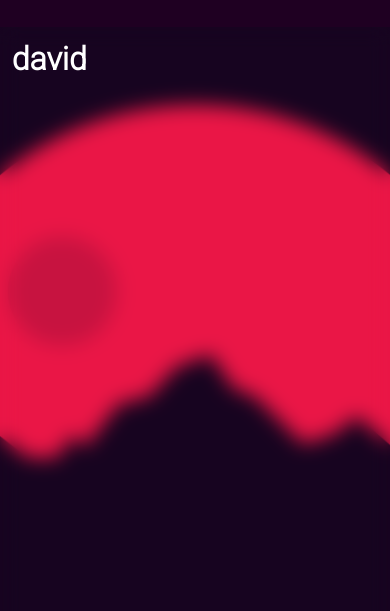
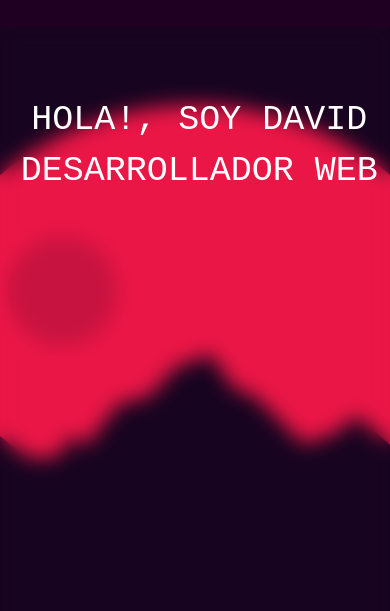
Before and after one commit to DavidLoera/davidloera.github.io, a plain HTML site: page index.html in a window 390 px wide. Shown: the part 124-735 px from the top of the page. Drawn offline with nearby package versions, Linux system fonts and the light colour scheme.

Commit message:
Add files via upload

```diff
--- a/index.html
+++ b/index.html
@@ -16,7 +16,7 @@
         <img src="public/image/icon3.png" alt="Icono" />
         <nav>
           <ul class="nav-menu">
-            <li class="nav-item"><a href="#perfil" class="nav-link">Inicio</a></li>
+            <li class="nav-item"><a href="#perfil" class="nav-link-inicio">Inicio</a></li>
             <li class="nav-item"><a href="#trabajos" class="nav-link">Trabajos</a></li>
             <li class="nav-item"><a href="#about" class="nav-link">Acerca de</a></li>
             <li class="nav-item"><a href="#contacto" class="nav-link">Contacto</a></li>
@@ -24,6 +24,7 @@
                 <a href="mailto:david.437018@gmail.com" class="nav-link"><i class="fa fa-envelope" aria-hidden="true"></i></a>
                 <a href="https://www.facebook.com/HolaSoyDavidV/" target="_blank" class="nav-link"><i class="fa fa-facebook-official" aria-hidden="true"></i></a>
                 <a href="https://www.instagram.com/david.vazquezx/" target="_blank" class="nav-link"><i class="fa fa-instagram" aria-hidden="true"></i></a>
+                <a href="https://github.com/DavidLoera" target="_blank"><i class="fa fa-github" aria-hidden="true"></i></a>
             </li>
           </ul>
           <div class="hamburguer">
@@ -39,7 +40,14 @@
     </div>
 
     <div class="perfil" id="perfil">
-        <h1>david</h1>
+      <div class="wrapper">
+        <div class="typing-demo">
+          Hola!, soy David
+        </div>
+        <div class="typing-demo">
+          Desarrollador Web
+        </div>
+      </div>
     </div>
 
     <div class="about" id="about">
--- a/public/css/main.css
+++ b/public/css/main.css
@@ -91,6 +91,7 @@ header ul li a{
     letter-spacing: 2px;
     font-weight: 600;
     transition: 0.7s;
+    font-size: 18px;
 }
 
 header img{
@@ -141,8 +142,109 @@ header.abajo ul li a:hover{
 }
 
 
+::-webkit-scrollbar {
+	width: .7em
+}
+
+::-webkit-scrollbar-track {
+	box-shadow: inset 0 0 6px rgba(0, 0, 0, 0.3);
+	-webkit-box-shadow: inset 0 0 92px rgba(0, 0, 0, 0.3)
+}
+
+::-webkit-scrollbar-thumb {
+	background-color: #9c072c;
+}
+
+.wrapper {
+    height: 18vh;
+    /*This part is important for centering*/
+    display: grid;
+    place-items: center;
+  }
+
+  .typing-demo {
+    width: 17.1ch;
+    animation: typing 2s steps(22), blink .5s step-end infinite alternate;
+    white-space: nowrap;
+    overflow: hidden;
+    border-right: 3px solid;
+    font-family: monospace;
+    font-size: 5em;
+    text-transform: uppercase;
+    text-align: center;
+    margin-top: 0%;
+  }
+
+  @keyframes typing {
+    from {
+      width: 0
+    }
+  }
+
+  @keyframes blink {
+    50% {
+      border-color: transparent
+    }
+  }
+
+
+.whatsapp {
+    position:fixed;
+    width:60px;
+    height:60px;
+    bottom:40px;
+    right:40px;
+    background-color:#25d366;
+    color:#FFF;
+    border-radius:50px;
+    text-align:center;
+    font-size:30px;
+    z-index:100;
+  }
+
+  .whatsapp-icon {
+    margin-top:13px;
+  }
+
+
+  /*CSS PARA MOVIL*/
 
 @media(max-width:768px){
+
+    .wrapper {
+        margin-top: 15%;
+        height: 12vh;
+        /*This part is important for centering*/
+        display: grid;
+        place-items: center;
+      }
+
+      .typing-demo {
+        width: 18ch;
+        animation: typing 2s steps(22), blink .5s step-end infinite alternate;
+        white-space: nowrap;
+        overflow: hidden;
+        border-right: 3px solid;
+        font-family: monospace;
+        font-size: 35px;
+        text-transform: uppercase;
+        text-align: center;
+        margin-top: 0%;
+      }
+
+      @keyframes typing {
+        from {
+          width: 0
+        }
+      }
+
+      @keyframes blink {
+        10% {
+          border-color: transparent
+        }
+      }
+
+
     header{
         position: fixed;
         top: 0;
@@ -202,7 +304,6 @@ header.abajo ul li a:hover{
         transition: 0.9s;
     }
 
-
     .nav-item{
         margin: 16px 0;
     }
@@ -223,8 +324,12 @@ header.abajo ul li a:hover{
         text-align: center;
         transition: 0.7s;
     }
+
+
 }
 
+
+/* Segunda sección*/
 .perfil{
     position: absolute;
     top: 0;
@@ -233,36 +338,3 @@ header.abajo ul li a:hover{
     margin: 10% 3%;
     color: #fff;
 }
-
-
-
-::-webkit-scrollbar {
-	width: .7em
-}
-
-::-webkit-scrollbar-track {
-	box-shadow: inset 0 0 6px rgba(0, 0, 0, 0.3);
-	-webkit-box-shadow: inset 0 0 92px rgba(0, 0, 0, 0.3)
-}
-
-::-webkit-scrollbar-thumb {
-	background-color: #9c072c;
-}
-
-.whatsapp {
-    position:fixed;
-    width:60px;
-    height:60px;
-    bottom:40px;
-    right:40px;
-    background-color:#25d366;
-    color:#FFF;
-    border-radius:50px;
-    text-align:center;
-    font-size:30px;
-    z-index:100;
-  }
-
-  .whatsapp-icon {
-    margin-top:13px;
-  }
```
